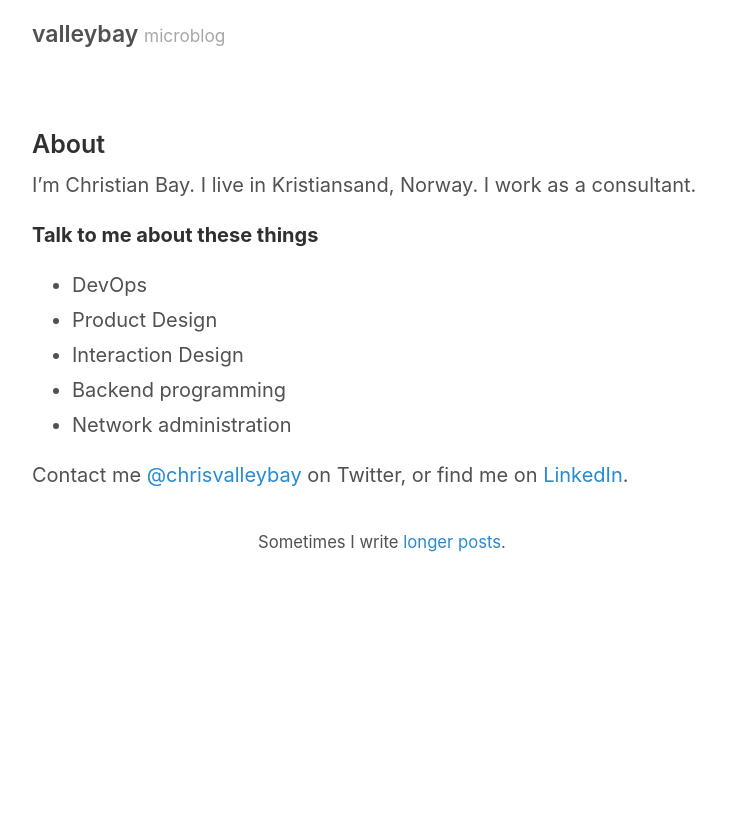
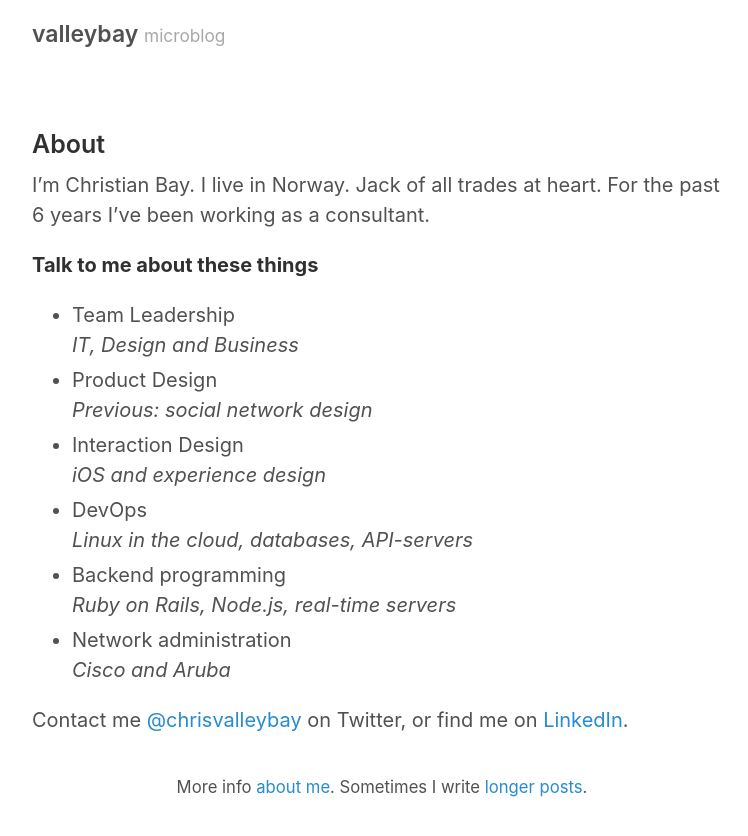
Before and after one commit to valleybay/valleybay.github.io, a Jekyll site: the page built from about.md, in a window 1280 px wide. Shown: the top 836 px of the page, without its empty margins (258-1006 px from the left). Built offline with Jekyll 4.4.1, drawn with Linux system fonts in a browser that asks for light colours.

Commit message:
Changed about me and added a link in the footer

```diff
--- a/_layouts/default.html
+++ b/_layouts/default.html
@@ -20,7 +20,7 @@
       <footer class="footer">
         <small>
           <center>
-            Sometimes I write <a href="https://medium.com/@christianbay">longer posts</a>.
+            More info <a href="http://chrisvalleybay.me/about">about me</a>. Sometimes I write <a href="https://medium.com/@christianbay">longer posts</a>.
           </center>
         </small>
       </footer>
--- a/about.md
+++ b/about.md
@@ -2,14 +2,21 @@
 layout: page
 title: About
 ---
-I'm Christian Bay. I live in Kristiansand, Norway. I work as a consultant.
+I'm Christian Bay. I live in Norway. Jack of all trades at heart. For the past 6 years I've been working as a consultant.
 
 **Talk to me about these things**
 
+* Team Leadership
+*IT, Design and Business*
+* Product Design
+*Previous: social network design*
+* Interaction Design
+*iOS and experience design*
 * DevOps
-* Product Design
-* Interaction Design
+*Linux in the cloud, databases, API-servers*
 * Backend programming
+*Ruby on Rails, Node.js, real-time servers*
 * Network administration
+*Cisco and Aruba*
 
 Contact me [@chrisvalleybay](https://twitter.com/chrisvalleybay) on Twitter, or find me on [LinkedIn](https://linkedin.com/in/chridal).
```
Also changed, not shown: 8 other files.
